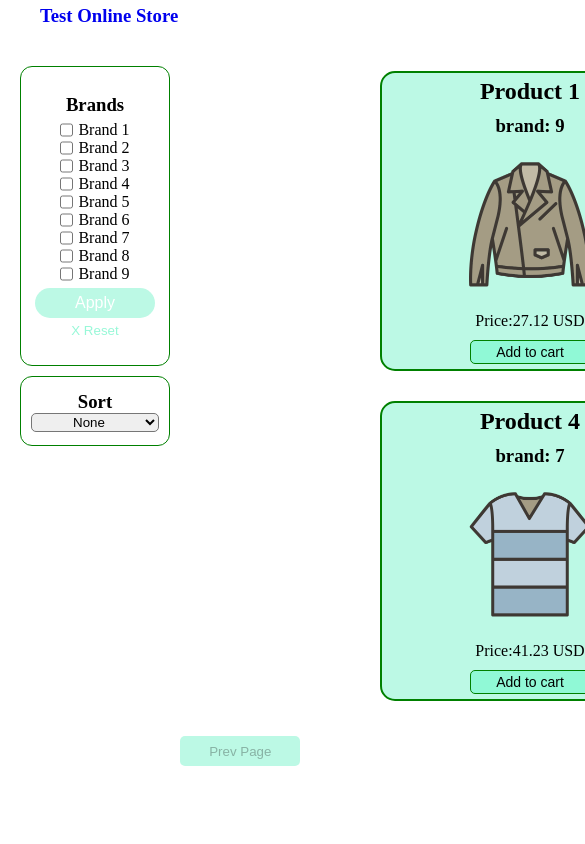
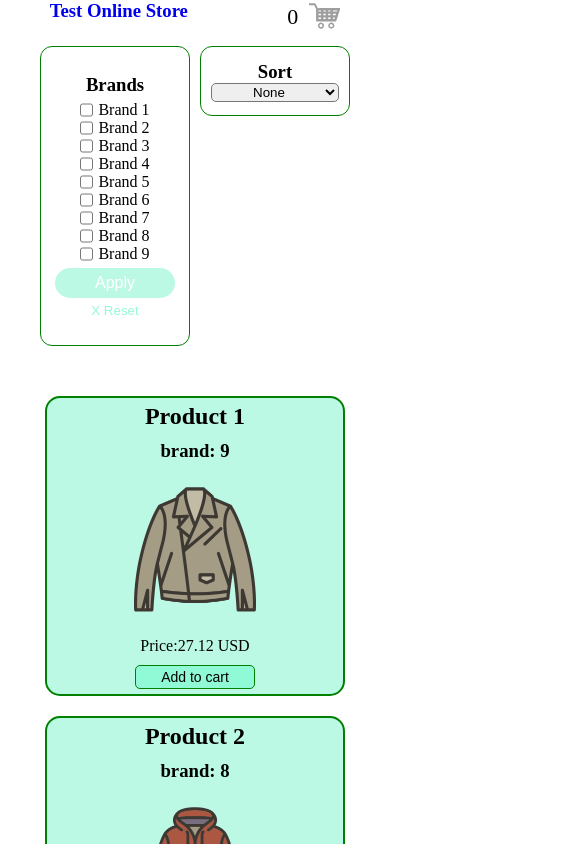
Before and after one commit to Gegcbr9319/OnlineTestStore, a React (Vite) app: page /main in a window 390 px wide. Shown: the top 844 px of the page, 585 px wide, since content can reach past the window. Built offline with nearby package versions, Linux system fonts and the light colour scheme.

Commit message:
feat: add mobile

```diff
--- a/src/components/Cards/Cards.module.scss
+++ b/src/components/Cards/Cards.module.scss
@@ -7,3 +7,11 @@
     height: 640px;
     width: 960px;
 }
+
+@media (max-width: 640px) {
+    .cards {
+        flex-direction: column;
+        height: auto;
+        width: 100vw;
+    }
+}
--- a/src/components/Header/Header.module.scss
+++ b/src/components/Header/Header.module.scss
@@ -24,3 +24,11 @@
 .number p {
     font-size: 22px;
 }
+
+@media (max-width: 640px) {
+    .header {
+        width: 100vw;
+        padding: 0px;
+        justify-content: space-around;
+    }
+}
--- a/src/components/Modal/Modal.module.scss
+++ b/src/components/Modal/Modal.module.scss
@@ -25,3 +25,19 @@
     display: flex;
     justify-content: center;
 }
+
+@media (max-width: 640px) {
+    .modal {
+        position: absolute;
+        background-color: none;
+        width: 100vw;
+        height: auto;
+        display: flex;
+        justify-content: center;
+    }
+
+    .modalInfo {
+        width: 100vw;
+        height: 300px;
+    }
+}
--- a/src/pages/Cart/Cart.module.scss
+++ b/src/pages/Cart/Cart.module.scss
@@ -39,3 +39,29 @@
     height: 25px;
     border-radius: 5px;
 }
+
+@media (max-width: 640px) {
+    .cart {
+        width: 100vw;
+        gap: 20px;
+        flex-direction: column;
+        flex-wrap: wrap;
+        align-items: center;
+    }
+    .cartCards {
+        display: flex;
+        flex-direction: column;
+        justify-content: center;
+        align-items: center;
+        gap: 15px;
+    }
+    .cartInfo {
+        height: auto;
+        width: 100vw;
+        gap: 15px;
+    }
+    .cartForm {
+        width: 90%;
+        height: auto;
+    }
+}
--- a/src/pages/Cart/Cart.tsx
+++ b/src/pages/Cart/Cart.tsx
@@ -41,8 +41,6 @@ export const Cart = () => {
                 data: cartData,
             }).then((data) => {
                 setAnswer(true);
-
-                console.log(data);
             });
         },
     });
--- a/src/pages/Main/Main.module.scss
+++ b/src/pages/Main/Main.module.scss
@@ -37,3 +37,28 @@
     flex-direction: column;
     gap: 10px;
 }
+
+@media (max-width: 640px) {
+    .mainCenter {
+        display: flex;
+        flex-direction: column;
+        padding-left: 0px;
+        padding-top: 0px;
+        gap: 50px;
+    }
+    .setting {
+        flex-direction: row;
+        justify-content: center;
+        width: 100vw;
+        gap: 10px;
+        padding-top: 10px;
+    }
+    .buttonsPage {
+        width: 100vw;
+        padding-bottom: 10px;
+    }
+    .buttonsPage button {
+        width: 80px;
+        height: 30px;
+    }
+}
```
